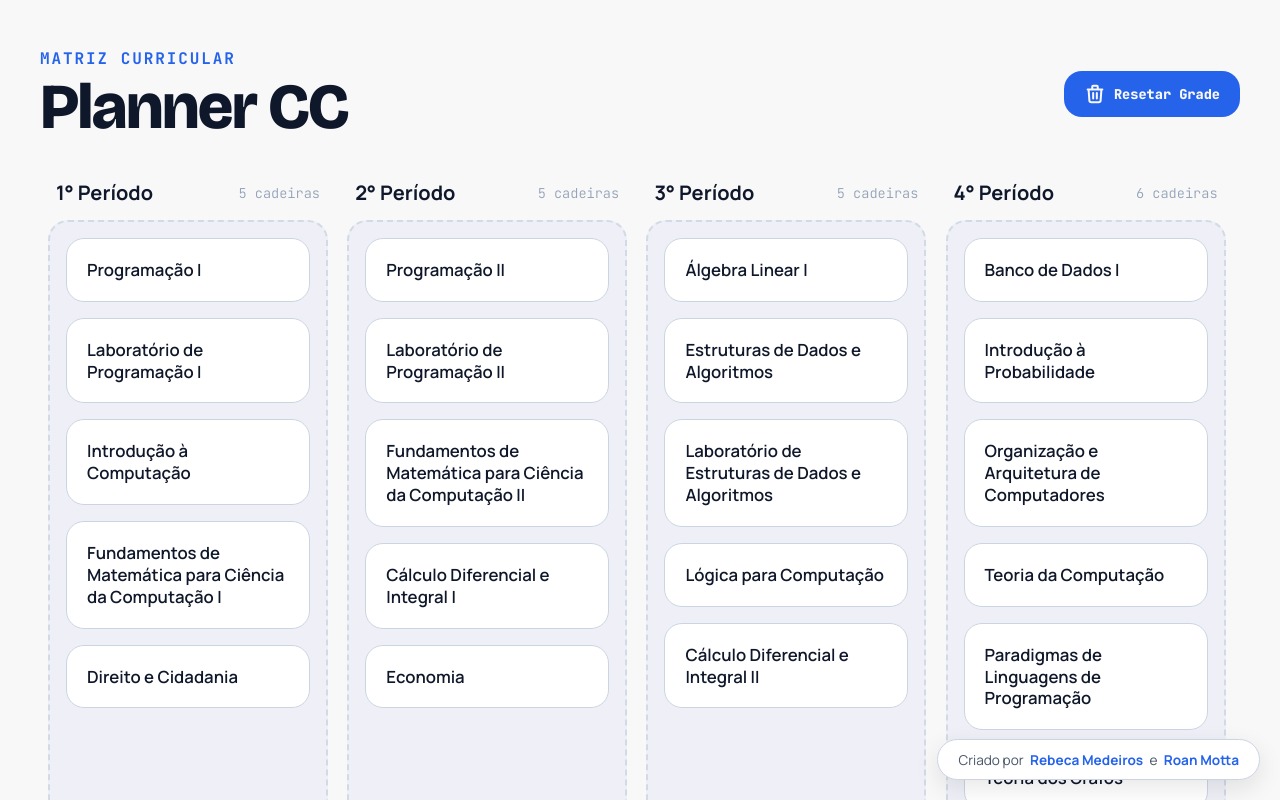
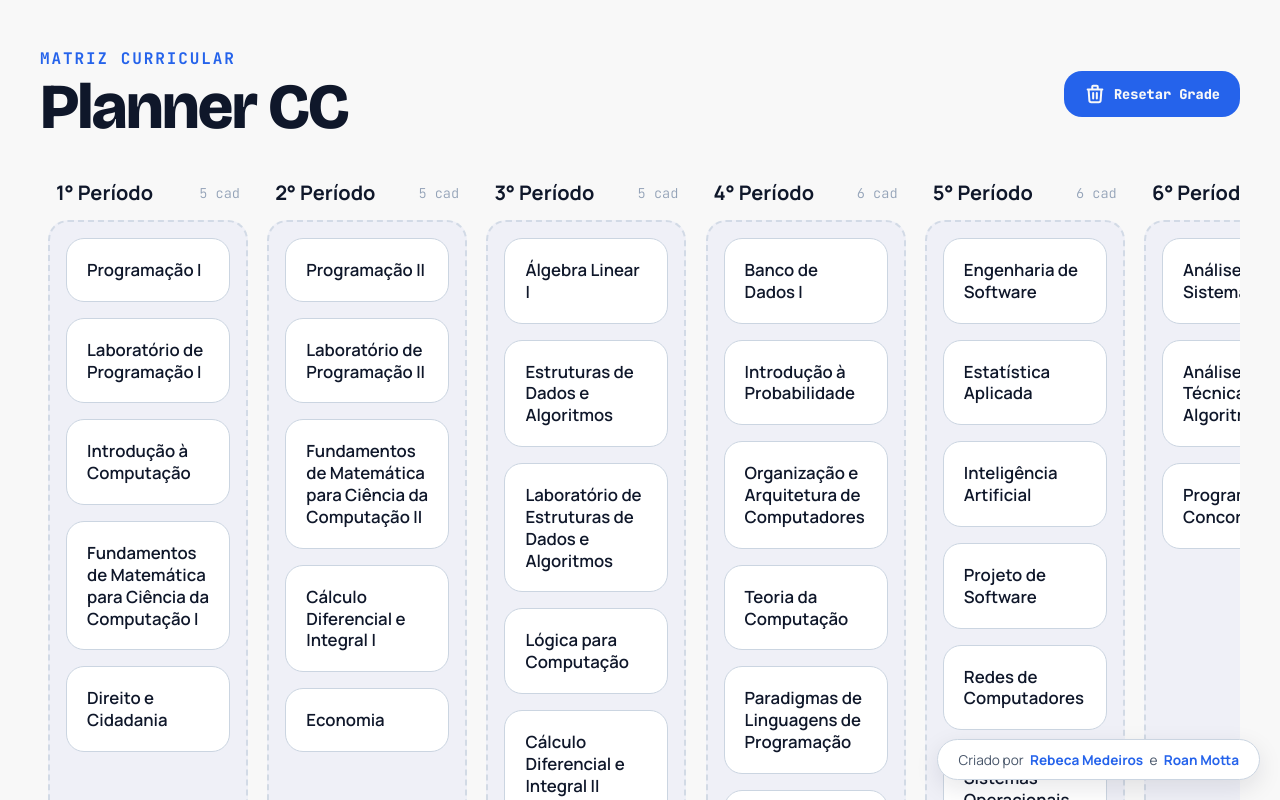
Before and after one commit to rebecamdrs/ufcg-cc-planner, a React (Vite) app: page / in a window 1280 px wide. Shown: the top 800 px of the page. Built offline with nearby package versions, Linux system fonts and the light colour scheme; no server answers.

Commit message:
fix: tamanho dos cards das cadeiras

```diff
--- a/src/App.css
+++ b/src/App.css
@@ -127,9 +127,7 @@ body {
 }
 
 .coluna-periodo-wrapper {
-  width: 280px;
-  min-width: 280px;
-  max-width: 280px;
+  width: 200px;
   flex-shrink: 0;
   display: flex;
   flex-direction: column;
@@ -168,7 +166,7 @@ body {
 .coluna-periodo {
   width: 100%;
   box-sizing: border-box;
-  min-height: 80vh;
+  min-height: 100vh;
   background-color: var(--bg-column);
   border: 2px dashed var(--border-dashed);
   border-radius: 20px;
@@ -260,12 +258,10 @@ body {
 }
 
 .zona-novo-periodo {
-  width: 280px;
-  min-width: 280px;
-  max-width: 280px;
+  width: 200px;
   flex-shrink: 0;
   box-sizing: border-box;
-  min-height: 80vh;
+  min-height: 100vh;
   border: 2px dashed var(--border-card);
   border-radius: 20px;
   display: flex;
--- a/src/components/ColunaPeriodo.jsx
+++ b/src/components/ColunaPeriodo.jsx
@@ -21,7 +21,7 @@ export function ColunaPeriodo({
 
       <div className="header-periodo-top">
         <h2 className="titulo-periodo">{numeroPeriodo}° Período</h2>
-        <span className="contagem-disciplinas">{totalCadeiras} cadeiras</span>
+        <span className="contagem-disciplinas">{totalCadeiras} cad</span>
       </div>
 
       <div
```
